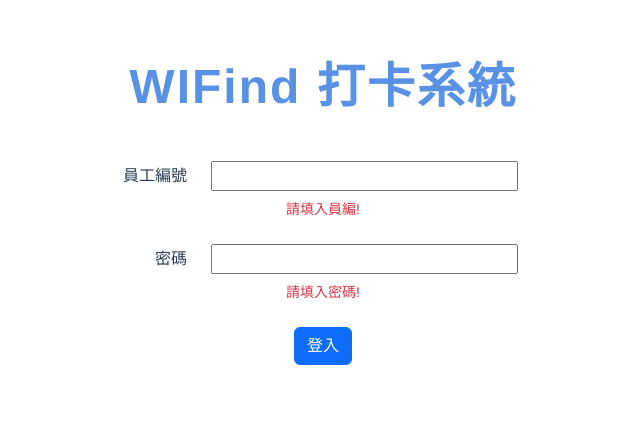
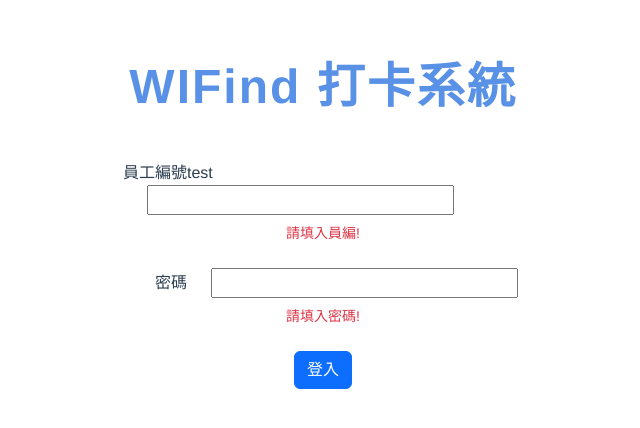
Before and after one commit to RyanStone2640/wifind-project, a Vue app: page / in a window 1280 px wide. Shown: the part 184-612 px from the top of the page, without its empty margins (317-957 px from the left). Built offline with nearby package versions, Linux system fonts and the light colour scheme; the HTML template or start-up script is replaced by a standard one.

Commit message:
test commit

```diff
--- a/src/components/HomeComponent.vue
+++ b/src/components/HomeComponent.vue
@@ -3,7 +3,7 @@
     <div class="wifindText">WIFind 打卡系統</div>
     <div class="loginBar">
       <form>
-        <span class="spanText">員工編號</span>
+        <span class="spanText">員工編號test</span>
         <input
           type="text"
           class="inputText"
```
